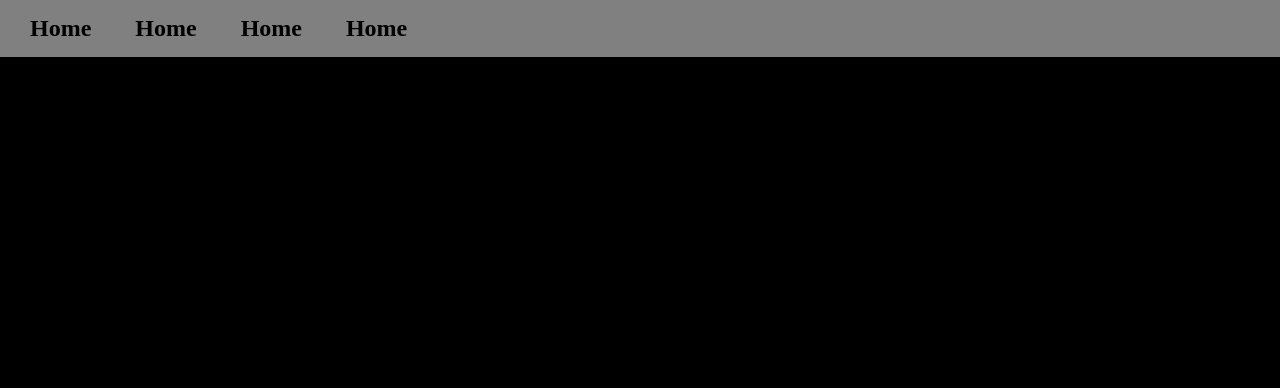
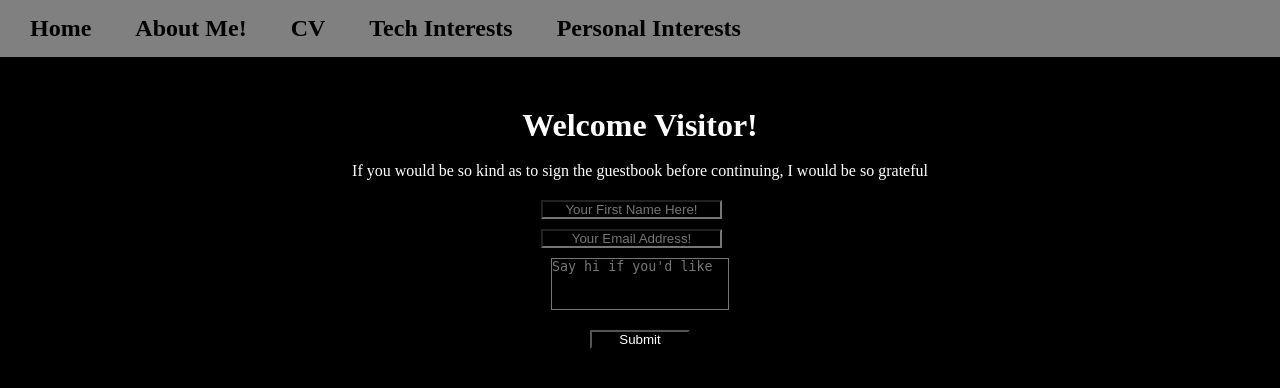
Before and after one commit to Eoin-Whelan/FlaskCA, a Flask app: page / in a window 1280 px wide. Shown: the top 388 px of the page. Run offline with Flask 2, Linux system fonts and the light colour scheme.

Commit message:
Second commit. Set up the guestbook functionality to save user information. Also fleshed out currently working template for Jinja2.

```diff
--- a/app.py
+++ b/app.py
@@ -1,8 +1,7 @@
 """
-Title:		webApp.py
+Title:		app.py
 Author:	Eoin Farrell
 Student No:	C00164354
-Purpose:	webApp.py provides the Flask Controller for the website.
 DOC:		30/10/2020
 """
 
@@ -11,10 +10,42 @@ from flask import Flask, render_template, request
 
 app = Flask(__name__)
 
+"""
+For display_homepage, it has an additional ovveride of the basic function
+so that when the user enters their information their name is displayed back to
+them with an alternative greeting.
+"""
 
 @app.route("/")
 def display_homepage():
-    return render_template("index.html", main_title="The Eoin Zone")
+    return render_template(
+        "index.html",
+        main_title="The Eoin Zone",
+        userName="Visitor",
+        open_message="If you would be so kind as to sign the guestbook before continuing, I would be so grateful",
+    )
+
+
+def display_homepage(guest_Signed):
+    return render_template(
+        "index.html",
+        main_title="The Eoin Zone",
+        userName=guest_Signed,
+        open_message="Thanks! Feel free to check out this website through the menu above!",
+    )
+
+
+@app.route("/processForm", methods=["POST"])
+def process_form_data():
+    data = request.form
+
+    with open("comments.txt", "a") as df:
+        print(data["userName"], ",", sep="", end="", file=df)
+        print(data["userEmail"], ",", sep="", end="", file=df)
+        print(data["userMsg"], ",", sep="", end="", file=df)
+        df.write("\n")
+
+    return display_homepage(data["userName"])
 
 
 @app.route("/personalPage")
@@ -29,7 +60,9 @@ def cv():
 
 @app.route("/techInterests")
 def techInterests():
-    return render_template("techinterests.html", main_title="What Draws Me To Soft. Engineering")
+    return render_template(
+        "techinterests.html", main_title="What Draws Me To Soft. Engineering"
+    )
 
 
 @app.route("/assistiveTech")
--- a/comments.txt
+++ b/comments.txt
@@ -1 +1,3 @@
-hey!
+Paul,paulsEmailAddress@itcarlow.ie,Hi Eoin this is definitely Paul Barry here's 100% for your amazing website congrats!!!,
+Archie,ABunker@SnyderCut.com,UR WEBSITE SUXXXXX,
+e,eoinfar75@gmail.com,,
--- a/static/style/design.css
+++ b/static/style/design.css
@@ -19,7 +19,7 @@ a:hover{
 
 #menuBar > ul{
 	background-color:grey;
-    	width:100%;
+    width:100%;
 	padding: 15px 10px;
 }
 #menuBar > ul > li{
@@ -40,3 +40,30 @@ a:hover{
 	text-decoration:none;
 	text-align:center;
 }
+
+#homePage{
+	width:50%;
+	margin:auto;
+	margin-top: 50px;
+	text-align: center;
+}
+#guestBook{
+	margin: 10px;
+	display: inline-block;
+}
+#guestBook > input{
+	margin-top: 10px;
+	display: block;
+	text-align: center;
+}
+#guestBook > input[type=submit]{
+	display: inline-block;
+	width: 100px;
+}
+#guestBook > textarea{
+	resize:none;
+	display: block;
+	margin: inherit;
+	height:50px;
+	width: auto;
+}
--- a/templates/base.html
+++ b/templates/base.html
@@ -10,14 +10,16 @@
 	</head>
 	<div id = "menuBar">
 		<ul>
-			<li><a href="index.html">Home</a></li>
-			<li><a href="homePage.html">Home</a></li>
-			<li><a href="homePage.html">Home</a></li>
-			<li><a href="homePage.html">Home</a></li>
+			<li><a href="/">Home</a></li>
+			<li><a href="/personalPage">About Me!</a></li>
+			<li><a href="homePage.html">CV</a></li>
+			<li><a href="homePage.html">Tech Interests</a></li>
+			<li><a href="homePage.html">Personal Interests</a></li>
 		</ul>
 	</div>
 	<body>
-
+		{%	block main_content	%}
+		{%	endblock	%}
 	</body>
 
 	<footer>
--- a/templates/index.html
+++ b/templates/index.html
@@ -1 +1,16 @@
 {%	extends "base.html"	%}
+
+{%	block main_content	%}
+<div id="homePage">
+  <h1> Welcome {{ userName }}!</h1>
+  <br>
+  <p>{{  open_message }}</p>
+
+  <form id="guestBook" action="/processForm" method="POST">
+    <input type="text" name="userName" placeholder="Your First Name Here!" required>
+    <input type="email" name="userEmail" placeholder="Your Email Address!" required>
+    <textarea name="userMsg" placeholder="Say hi if you'd like"></textarea>
+    <input type="submit" action="submit" name="" value="Submit">
+  </form>
+</div>
+{%	endblock	%}
--- a/templates/personalPage.html
+++ b/templates/personalPage.html
@@ -1 +1,6 @@
 {%	extends "base.html"	%}
+
+{%  block main_content  %}
+<p> Hey! Welcome to my website. My name's Eoin Farrell, I'm a third year software developement student @ Carlow
+  Institute of Technology.</p>
+{%  endblock  %}
```
